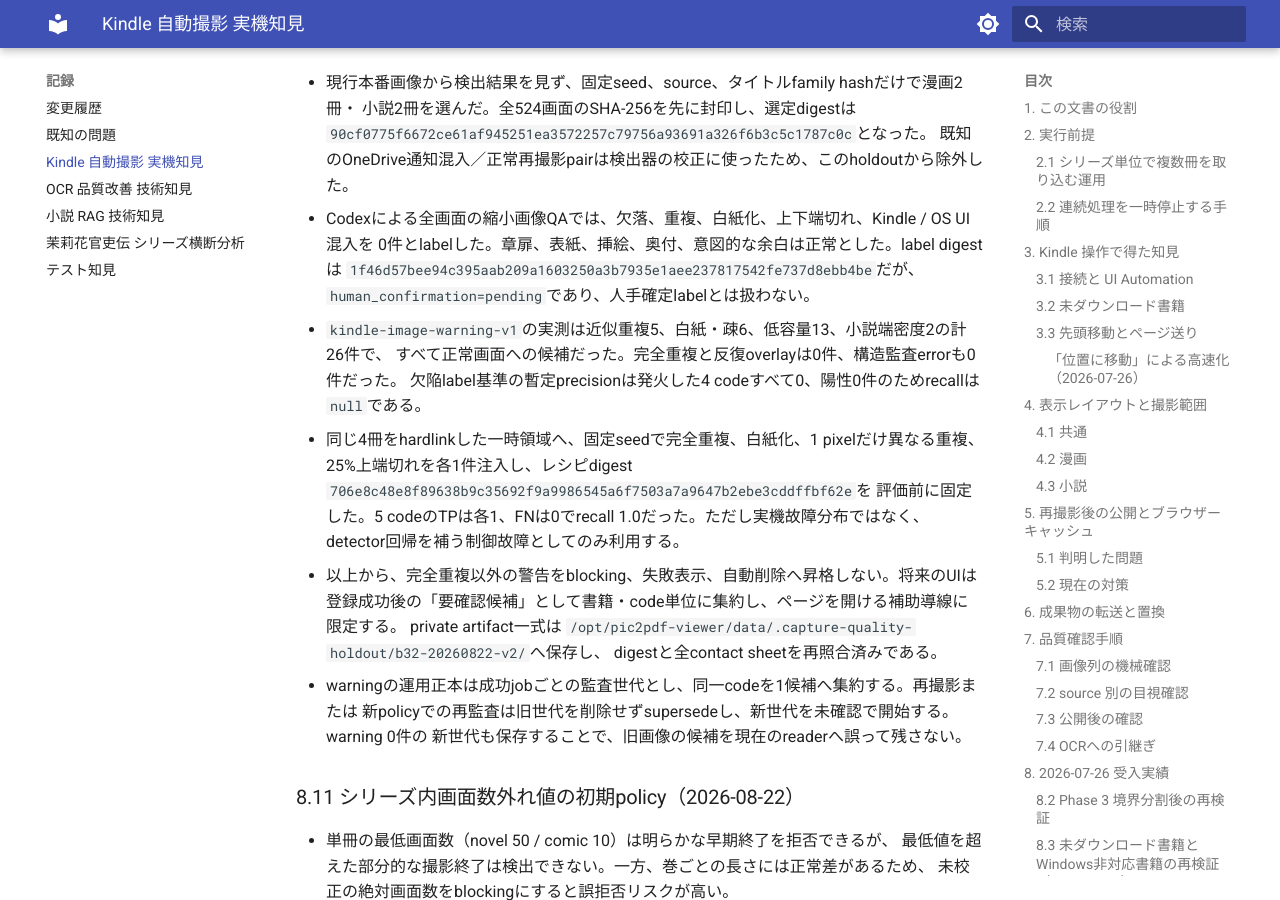
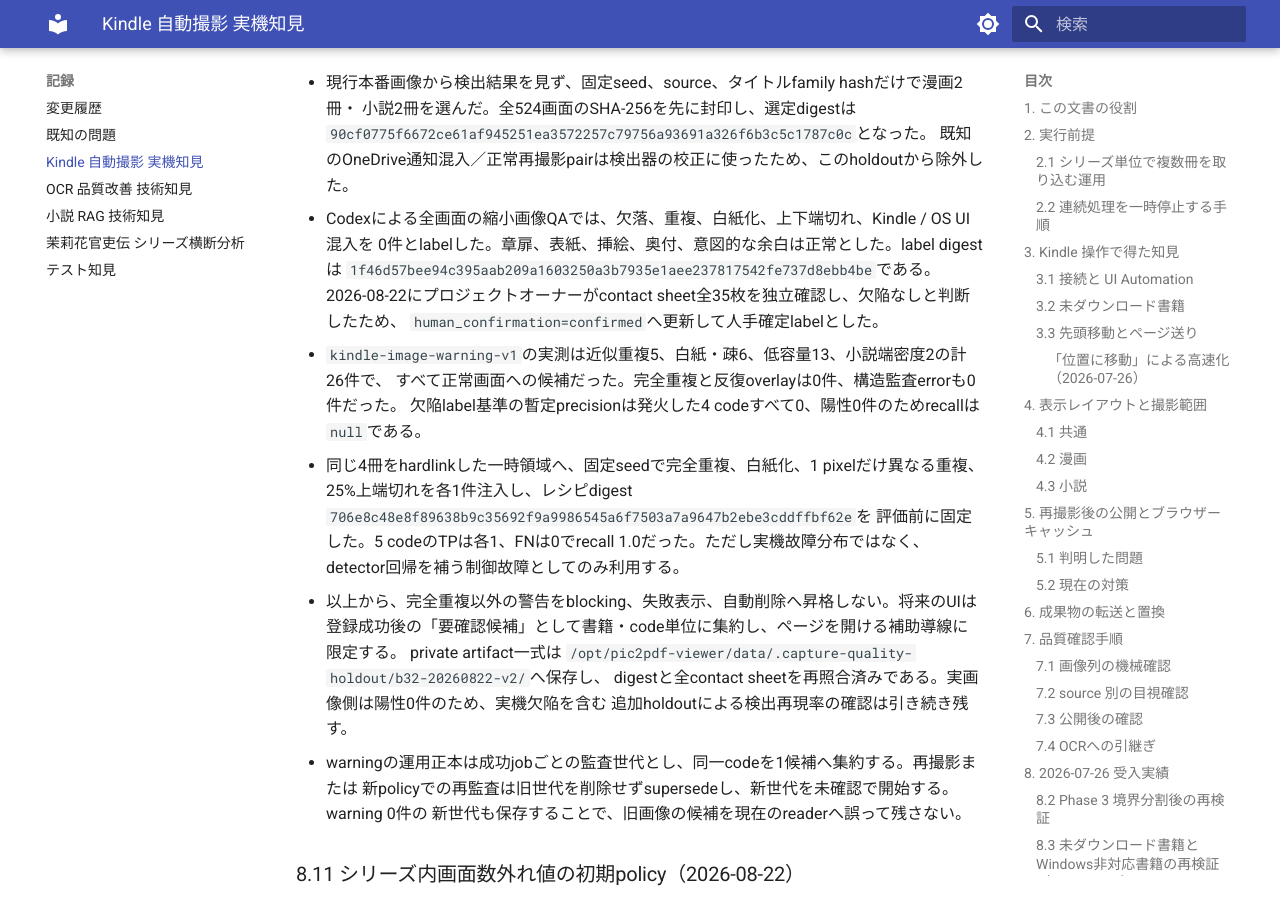
Before and after one commit to kkmmyr/Pic2PDF_Viewer, an MkDocs documentation site: the page built from docs/log/技術知見/Kindle自動撮影_実機知見.md, in a window 1280 px wide and 900 px high, scrolled down 16956 px. Built offline with MkDocs 1.6.1 and Material for MkDocs 9.7.7, drawn with Linux system fonts in a browser that asks for light colours.

Commit message:
test(kindle): confirm capture quality holdout
Record the owner's defect-free review of all 35 contact sheets and narrow the
remaining B-32 gate to a real-positive holdout.

Co-Authored-By: Codex GPT-5.6 Sol <noreply@anthropic.com>

```diff
--- a/docs/log/技術知見/Kindle自動撮影_実機知見.md
+++ b/docs/log/技術知見/Kindle自動撮影_実機知見.md
@@ -629,8 +629,9 @@ Windows 側の転送失敗、Linux 側の検証失敗、正式配置失敗では
   既知のOneDrive通知混入／正常再撮影pairは検出器の校正に使ったため、このholdoutから除外した。
 - Codexによる全画面の縮小画像QAでは、欠落、重複、白紙化、上下端切れ、Kindle / OS UI混入を
   0件とlabelした。章扉、表紙、挿絵、奥付、意図的な余白は正常とした。label digestは
-  `1f46d57bee94c395aab209a1603250a3b7935e1aee237817542fe737d8ebb4be`だが、
-  `human_confirmation=pending`であり、人手確定labelとは扱わない。
+  `1f46d57bee94c395aab209a1603250a3b7935e1aee237817542fe737d8ebb4be`である。
+  2026-08-22にプロジェクトオーナーがcontact sheet全35枚を独立確認し、欠陥なしと判断したため、
+  `human_confirmation=confirmed`へ更新して人手確定labelとした。
 - `kindle-image-warning-v1`の実測は近似重複5、白紙・疎6、低容量13、小説端密度2の計26件で、
   すべて正常画面への候補だった。完全重複と反復overlayは0件、構造監査errorも0件だった。
   欠陥label基準の暫定precisionは発火した4 codeすべて0、陽性0件のためrecallは`null`である。
@@ -643,7 +644,8 @@ Windows 側の転送失敗、Linux 側の検証失敗、正式配置失敗では
   登録成功後の「要確認候補」として書籍・code単位に集約し、ページを開ける補助導線に限定する。
   private artifact一式は
   `/opt/pic2pdf-viewer/data/.capture-quality-holdout/b32-20260822-v2/`へ保存し、
-  digestと全contact sheetを再照合済みである。
+  digestと全contact sheetを再照合済みである。実画像側は陽性0件のため、実機欠陥を含む
+  追加holdoutによる検出再現率の確認は引き続き残す。
 - warningの運用正本は成功jobごとの監査世代とし、同一codeを1候補へ集約する。再撮影または
   新policyでの再監査は旧世代を削除せずsupersedeし、新世代を未確認で開始する。warning 0件の
   新世代も保存することで、旧画像の候補を現在のreaderへ誤って残さない。
```
Also changed, not shown: docs/log/変更履歴.md (+6 -0 lines), docs/log/計画/バックログ.md (+4 -3 lines), docs/log/計画/リファクタリング計画書.md (+1 -1 lines).
